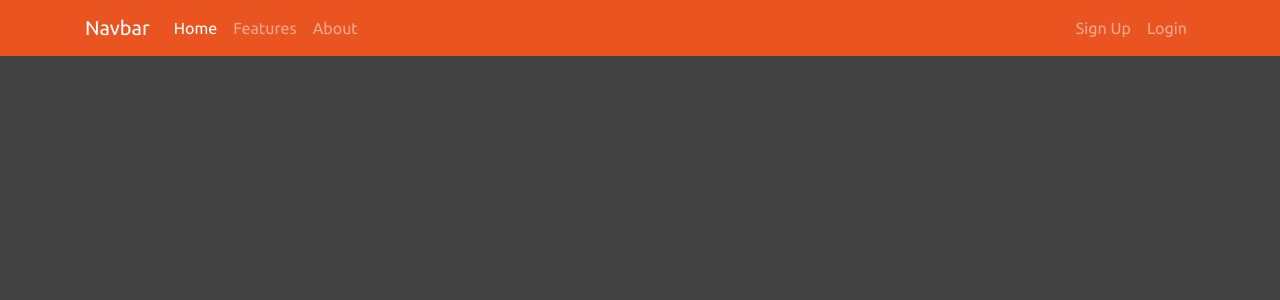
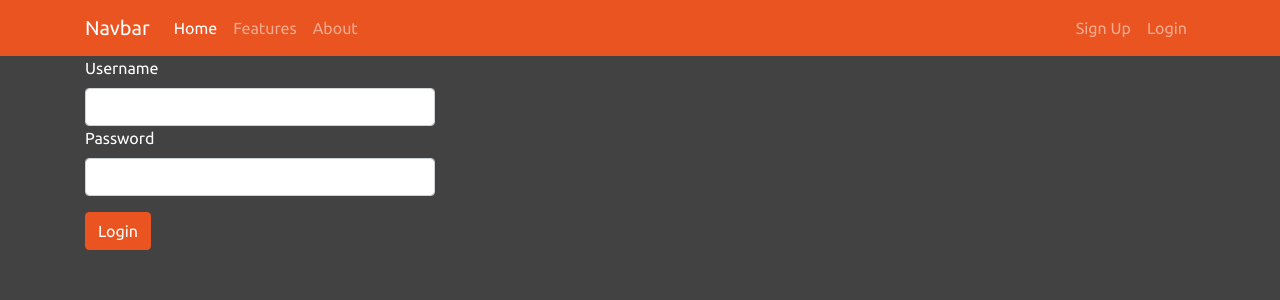
Before and after one commit to Sbakken21/mern-tracker, a React (Create React App) app in the folder client/: page /signin in a window 1280 px wide. Shown: the top 300 px of the page. Built offline with nearby package versions, Linux system fonts and the light colour scheme.

Commit message:
created sign in form structure

```diff
--- a/client/package.json
+++ b/client/package.json
@@ -3,12 +3,15 @@
   "version": "0.1.0",
   "private": true,
   "dependencies": {
+    "axios": "^0.17.1",
     "react": "^16.2.0",
     "react-dom": "^16.2.0",
     "react-redux": "^5.0.6",
     "react-router-dom": "^4.2.2",
     "react-scripts": "1.1.0",
-    "redux": "^3.7.2"
+    "redux": "^3.7.2",
+    "redux-form": "^7.2.3",
+    "redux-thunk": "^2.2.0"
   },
   "scripts": {
     "start": "react-scripts start",
--- /dev/null
+++ b/client/src/actions/index.js
@@ -0,0 +1,9 @@
+// import axios from 'axios';
+// import { FETCH_USER } from './types';
+
+// const fetchUser = () => {
+//     return function() {
+//         axios.get('/api/user')
+//             .then(res => dispatch({ type: FETCH_USER, payload: res }));
+//     };
+// };
--- /dev/null
+++ b/client/src/actions/types.js
@@ -0,0 +1 @@
+export const FETCH_USER = 'fetch_user';
--- /dev/null
+++ b/client/src/components/About.js
@@ -0,0 +1,11 @@
+import React from 'react';
+
+const About = () => {
+    return (
+        <div className="container">
+            <h1>About</h1>
+        </div>
+    );
+};
+
+export default About;
--- a/client/src/components/App.js
+++ b/client/src/components/App.js
@@ -1,20 +1,28 @@
-import React from 'react';
+import React, { Component } from 'react';
 import { BrowserRouter, Route } from 'react-router-dom';
+import { connect } from 'react-redux';
+import * as actions from '../actions';
 
 import Navbar from './Navbar';
 import Landing from './Landing';
+import About from './About';
+import Signin from './auth/Signin';
 
-const App = () => {
+class App extends Component {
+    render() {
         return (
             <div>
                 <BrowserRouter>
                     <div>
                         <Navbar />
                         <Route exact path="/" component={Landing} />
+                        <Route path="/about" component={About} />
+                        <Route path="/signin" component={Signin} />
                     </div>
                 </BrowserRouter>
             </div>
         );
+    }
 };
 
-export default App;
+export default connect(null, actions)(App);
--- a/client/src/components/Navbar.js
+++ b/client/src/components/Navbar.js
@@ -19,15 +19,15 @@ class Navbar extends Component {
                                 <a className="nav-link" href="/">Features</a>
                             </li>
                             <li className="nav-item">
-                                <a className="nav-link" href="/">About</a>
+                                <a className="nav-link" href="/about">About</a>
                             </li>
                         </ul>
                         <ul className="navbar-nav ml-auto">
                             <li className="nav-item">
-                                <a className="nav-link" href="/">Sign Up</a>
+                                <a className="nav-link" href="/signup">Sign Up</a>
                             </li>
                             <li className="nav-item">
-                                <a className="nav-link" href="/">Login</a>
+                                <a className="nav-link" href="/signin">Login</a>
                             </li>
                         </ul>
                     </div>
--- /dev/null
+++ b/client/src/components/auth/Signin.js
@@ -0,0 +1,27 @@
+import React, { Component } from 'react';
+import { reduxForm, Field } from 'redux-form';
+
+class Signin extends Component {
+    render() {
+        return (
+            <div className="container">
+                <form onSubmit={this.props.handleSubmit(values => console.log(values))}>
+                    <div className="form-group row">
+                        <div className="col-md-4">
+                            <label htmlFor="username">Username</label>
+                            <Field className="form-control" type="text" name="username" component="input" />
+                            <label htmlFor="password">Password</label>
+                            <Field className="form-control" type="password" name="password" component="input" />
+                        </div>
+                    </div>
+                    <button className="btn btn-primary" type="submit">Login</button>
+                </form>
+            </div>
+        );
+    }
+}
+
+export default reduxForm({
+    form: 'signinForm',
+    fields: ['username', 'password']
+})(Signin);
--- a/client/src/index.js
+++ b/client/src/index.js
@@ -2,11 +2,12 @@ import React from 'react';
 import ReactDOM from 'react-dom';
 import { Provider } from 'react-redux';
 import { createStore, applyMiddleware } from 'redux';
+import reduxThunk from 'redux-thunk';
 
 import App from './components/App';
 import reducers from './reducers';
 
-const store = createStore(reducers, {}, applyMiddleware());
+const store = createStore(reducers, {}, applyMiddleware(reduxThunk));
 
 ReactDOM.render(
     <Provider store={store}>
--- a/client/src/reducers/index.js
+++ b/client/src/reducers/index.js
@@ -1,6 +1,8 @@
 import { combineReducers } from 'redux';
 import authReducer from './authReducer';
+import { reducer as reduxForm } from 'redux-form';
 
 export default combineReducers({
-    auth: authReducer
+    auth: authReducer,
+    form: reduxForm
 });
```
Also changed, not shown: client/src/components/auth/Signup.js (added), 2 other files (tests, documents, lock files or other folders). Lines whose indentation alone changed are shown as unchanged.
